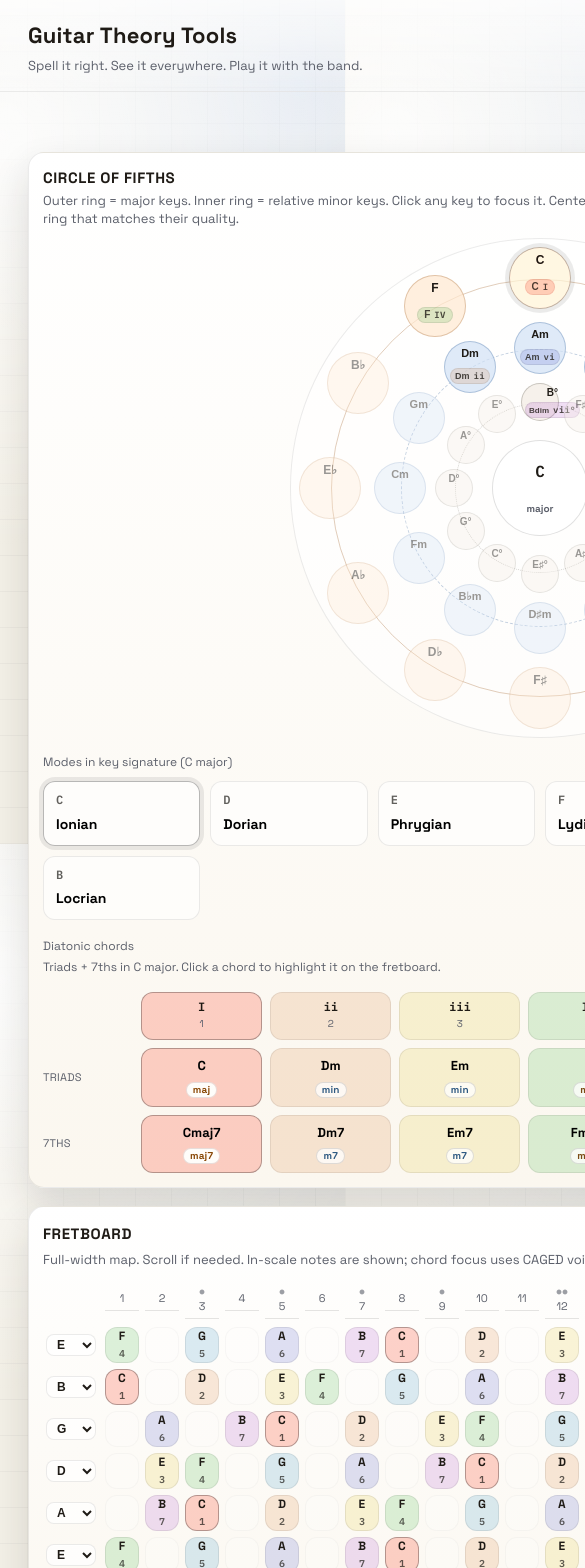
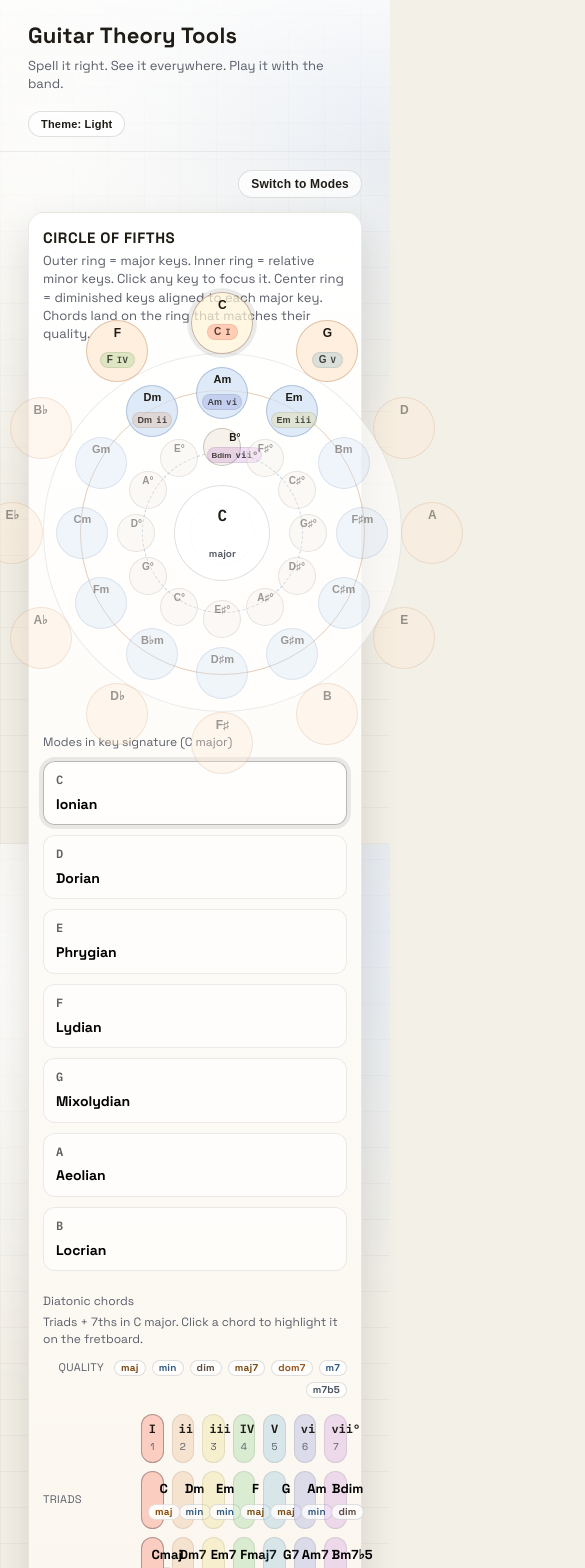
Before and after one commit to AngeloR/theory-tools, a React (Vite) app: page / in a window 390 px wide. Shown: the top 1568 px of the page, 585 px wide, since content can reach past the window. Built offline with nearby package versions, Linux system fonts and the light colour scheme.

Commit message:
feat(ui): add side-rail circle layout
move modes and diatonic chords into a right-hand rail next to the circle
add responsive stacking rules for narrower screens
include svg layout mockups for reference

```diff
--- a/src/components/CircleOfFifthsTool.tsx
+++ b/src/components/CircleOfFifthsTool.tsx
@@ -601,8 +601,7 @@
             </div>
           </div>
         </div>
-      </div>
-
+        <div className="cofRail">
           <div className="cofModesBlock">
             <div className="cofSectionTitle">
               Modes in key signature ({modeSignatureLabel})
@@ -743,7 +742,8 @@
               <div className="cofEmpty">No diatonic chord set for this key.</div>
             )}
           </div>
-
+        </div>
+      </div>
     </section>
   );
 }
--- a/src/css/styles.css
+++ b/src/css/styles.css
@@ -476,8 +476,8 @@
 /* Circle of fifths tool */
 .cofLayout {
   display: grid;
-  grid-template-columns: minmax(320px, 1fr);
-  gap: 14px;
+  grid-template-columns: minmax(360px, 1.1fr) minmax(280px, 0.9fr);
+  gap: 16px;
   align-items: start;
 }
 
@@ -486,6 +486,12 @@
   display: grid;
   gap: 10px;
   justify-items: center;
+}
+
+.cofRail {
+  display: grid;
+  gap: 16px;
+  align-content: start;
 }
 
 .cofCircle {
@@ -682,7 +688,7 @@
   margin-top: 2px;
 }
 .cofModesBlock {
-  margin-top: 14px;
+  margin-top: 4px;
   display: grid;
   gap: 10px;
 }
@@ -702,7 +708,7 @@
   font-size: 14px;
 }
 .cofChordBlock {
-  margin-top: 16px;
+  margin-top: 4px;
   display: grid;
   gap: 12px;
 }
@@ -869,6 +875,33 @@
   margin-top: 6px;
   font-size: 13px;
   font-weight: 800;
+}
+
+@media (max-width: 1180px) {
+  body {
+    min-width: 0;
+  }
+
+  .cofLayout {
+    grid-template-columns: minmax(0, 1fr);
+  }
+
+  .cofCircle {
+    width: min(460px, 92vw);
+    height: min(460px, 92vw);
+  }
+
+  .cofCircle::before {
+    inset: 36px;
+  }
+
+  .cofCircle::after {
+    inset: 98px;
+  }
+
+  .cofRingDim {
+    inset: 146px;
+  }
 }
 
 .degreeGrid {
```
Also changed, not shown: 3 other files (tests, documents, lock files or other folders). Lines whose indentation alone changed are shown as unchanged.
